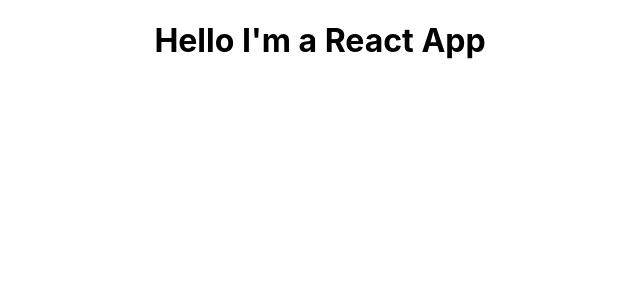
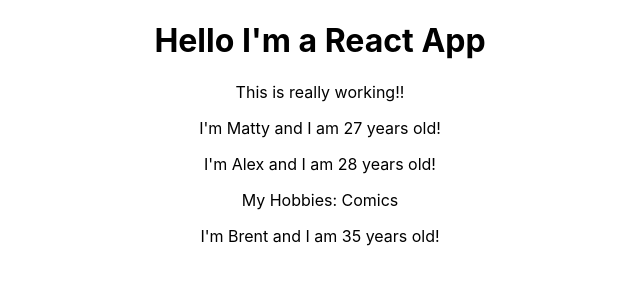
Before and after one commit to clarkexcore/react-lessons, a React (Create React App) app in the folder react-complete-guide/: page / in a window 1280 px wide. Shown: the top 300 px of the page, without its empty margins (320-960 px from the left). Built offline with nearby package versions, Linux system fonts and the light colour scheme.

Commit message:
Day 4: first commit

```diff
--- a/react-complete-guide/src/App.js
+++ b/react-complete-guide/src/App.js
@@ -1,6 +1,7 @@
 // Always need to import React
 import React, { Component } from 'react';
 import './App.css';
+import Person from './Person/Person.js';
 
 class App extends Component {
   //Always need to render HTML to the DOM
@@ -9,6 +10,10 @@
       //This is JSX not HTML.
       <div className="App">
         <h1>Hello I'm a React App</h1>
+        <p>This is really working!!</p>
+        <Person name="Matty" age="27"/>
+        <Person name="Alex" age="28">My Hobbies: Comics</Person>
+        <Person name="Brent" age="35"/>
       </div>
 
     );
--- /dev/null
+++ b/react-complete-guide/src/Person/Person.js
@@ -0,0 +1,14 @@
+import React from 'react';
+
+//props can be anything but is universally used by this
+//props.children are is whatever is between <Person></Person on the app.js file
+const person = (props) => {
+    return (
+        <div>
+            <p>I'm {props.name} and I am {props.age} years old!</p>
+            <p>{props.children}</p>
+        </div>
+    );
+};
+
+export default person;
```
